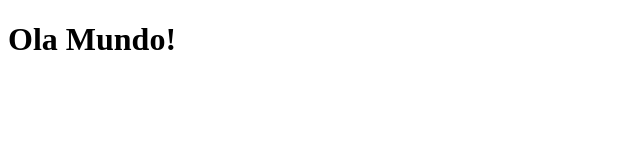
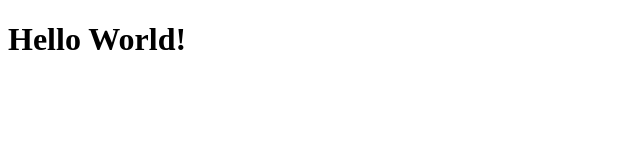
Before and after one commit to FelipeAlmeida00/Testando_GitHub_Dekstop, a plain HTML site: page index.html in a window 1280 px wide. Shown: the whole page, without its empty margins (0-640 px from the left). Drawn offline with Linux system fonts and the light colour scheme.

Commit message:
Update index.html

```diff
--- a/index.html
+++ b/index.html
@@ -7,7 +7,7 @@
 </head>
 <body>
 
- 	<h1> Ola Mundo! </h1>
+ 	<h1> Hello World! </h1>
 
 </body>
 </html>
```
